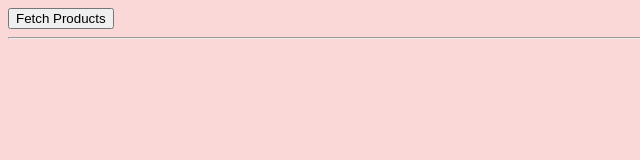
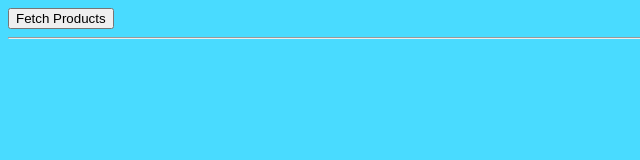
Before and after one commit to phu024/node-mocking, a plain HTML site: page static/index.html in a window 1280 px wide. Shown: the whole page, without its empty margins (0-640 px from the left). Drawn offline with Linux system fonts and the light colour scheme.

Commit message:
Change background color to #49dbff in the main stylesheet

```diff
--- a/static/index.html
+++ b/static/index.html
@@ -5,7 +5,7 @@
     <script type="module" src="app.js"></script>
     <style>
         body {
-            background: #fad8d8
+            background: #49dbff
         }
     </style>
 </head>
```
